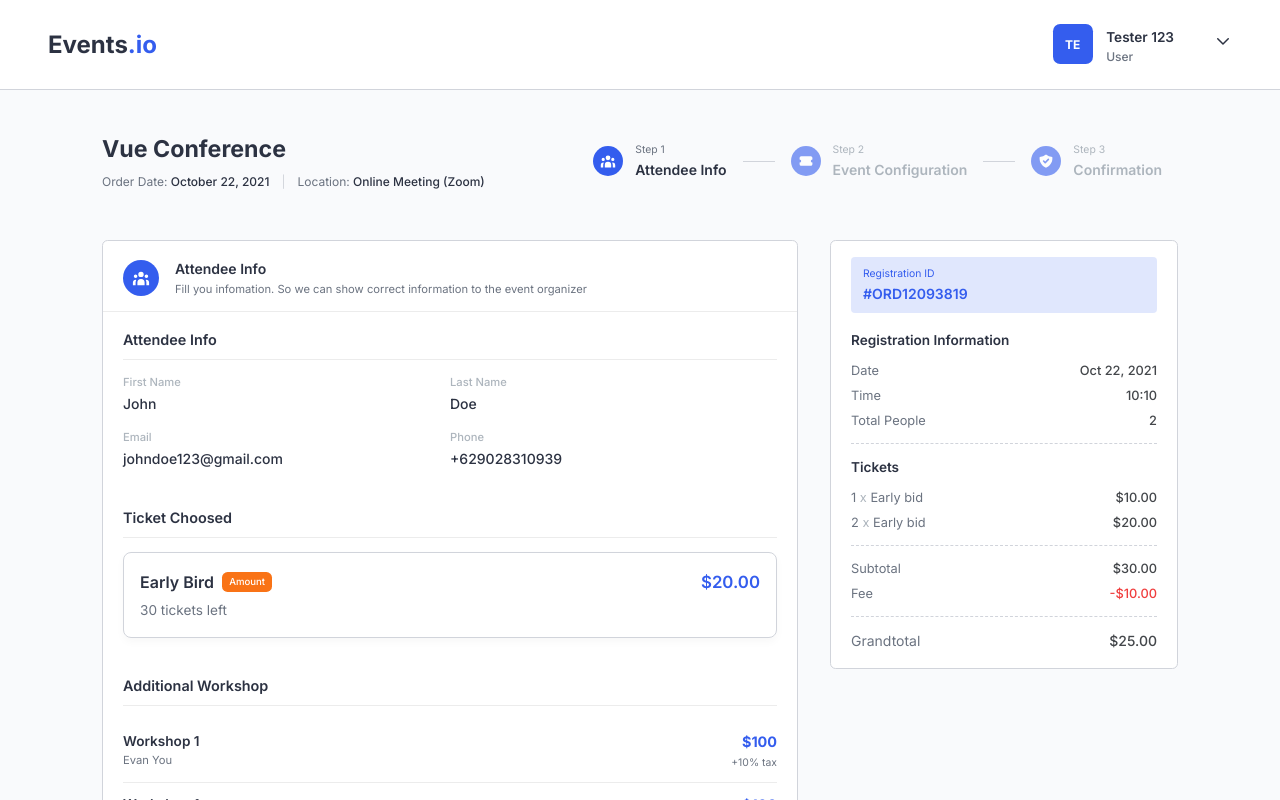
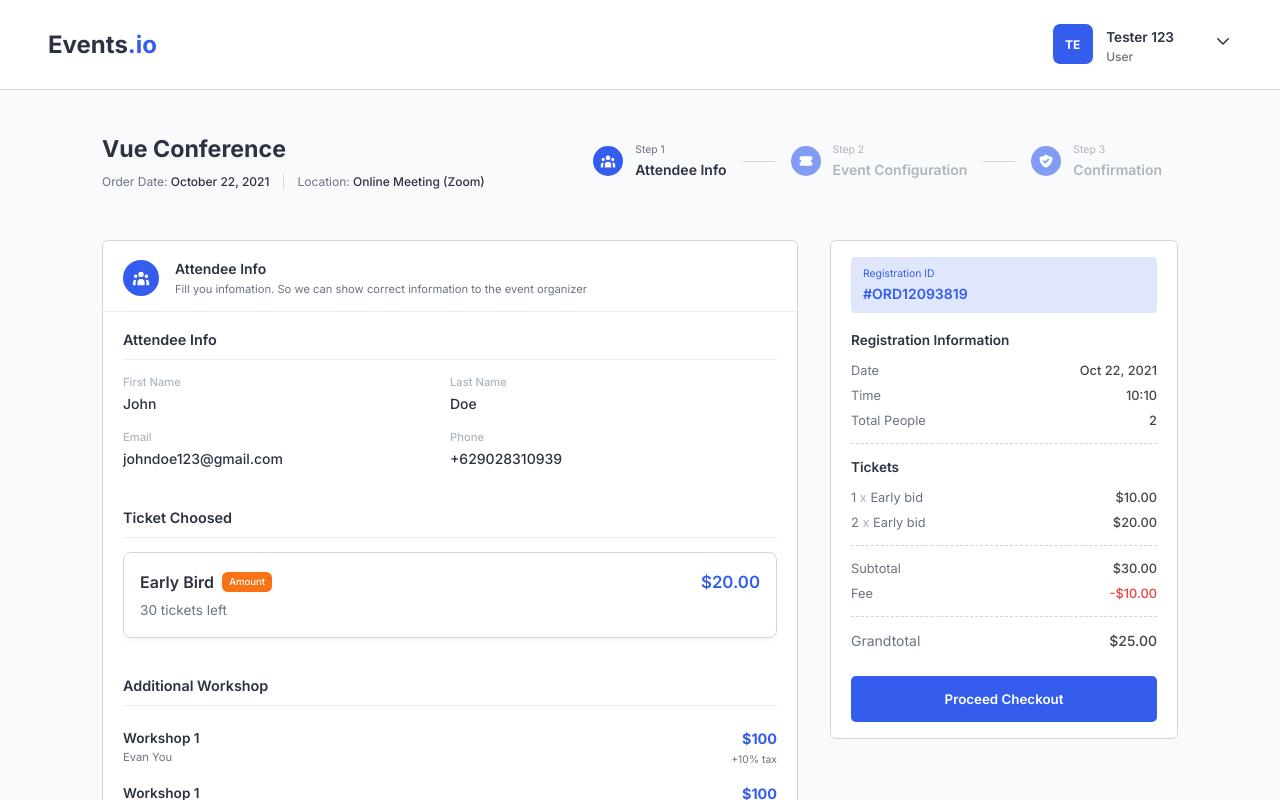
Before and after one commit to Erik3010/events.io, a React (Create React App) app: page /registration in a window 1280 px wide. Shown: the top 800 px of the page. Built offline with nearby package versions, Linux system fonts and the light colour scheme.

Commit message:
feat: add checkout button in last step

```diff
--- a/src/components/Registration/RegistrationConfirmation/RegistrationConfirmation.module.scss
+++ b/src/components/Registration/RegistrationConfirmation/RegistrationConfirmation.module.scss
@@ -69,13 +69,10 @@
         }
       }
       &-workshop {
-        > * + * {
-          border-top: 1px solid $lightGray;
-        }
         &-item {
           display: flex;
           justify-content: space-between;
-          padding: 0.65rem 0;
+          padding: 0.45rem 0;
           &-content {
             h4 {
               font-size: 0.85rem;
--- a/src/components/Registration/RegistrationSummary/RegistrationSummary.js
+++ b/src/components/Registration/RegistrationSummary/RegistrationSummary.js
@@ -1,6 +1,8 @@
 import styles from "components/Registration/RegistrationSummary/RegistrationSummary.module.scss";
 
 import cx from "classnames";
+
+import Button from "components/Basic/Button/Button";
 
 function RegistrationSummary() {
   return (
@@ -134,6 +136,9 @@ function RegistrationSummary() {
           </div>
         </div>
       </div>
+      <div className={styles["registration-summary-footer"]}>
+        <Button type="primary">Proceed Checkout</Button>
+      </div>
     </div>
   );
 }
--- a/src/components/Registration/RegistrationSummary/RegistrationSummary.module.scss
+++ b/src/components/Registration/RegistrationSummary/RegistrationSummary.module.scss
@@ -58,4 +58,11 @@
     border-top: 1px dashed $border;
     width: 100%;
   }
+  &-footer {
+    margin-top: 1.5rem;
+    > * {
+      display: block;
+      width: 100%;
+    }
+  }
 }
```
Also changed, not shown: src/assets/icons/arrow-narrow-right.svg (added).
